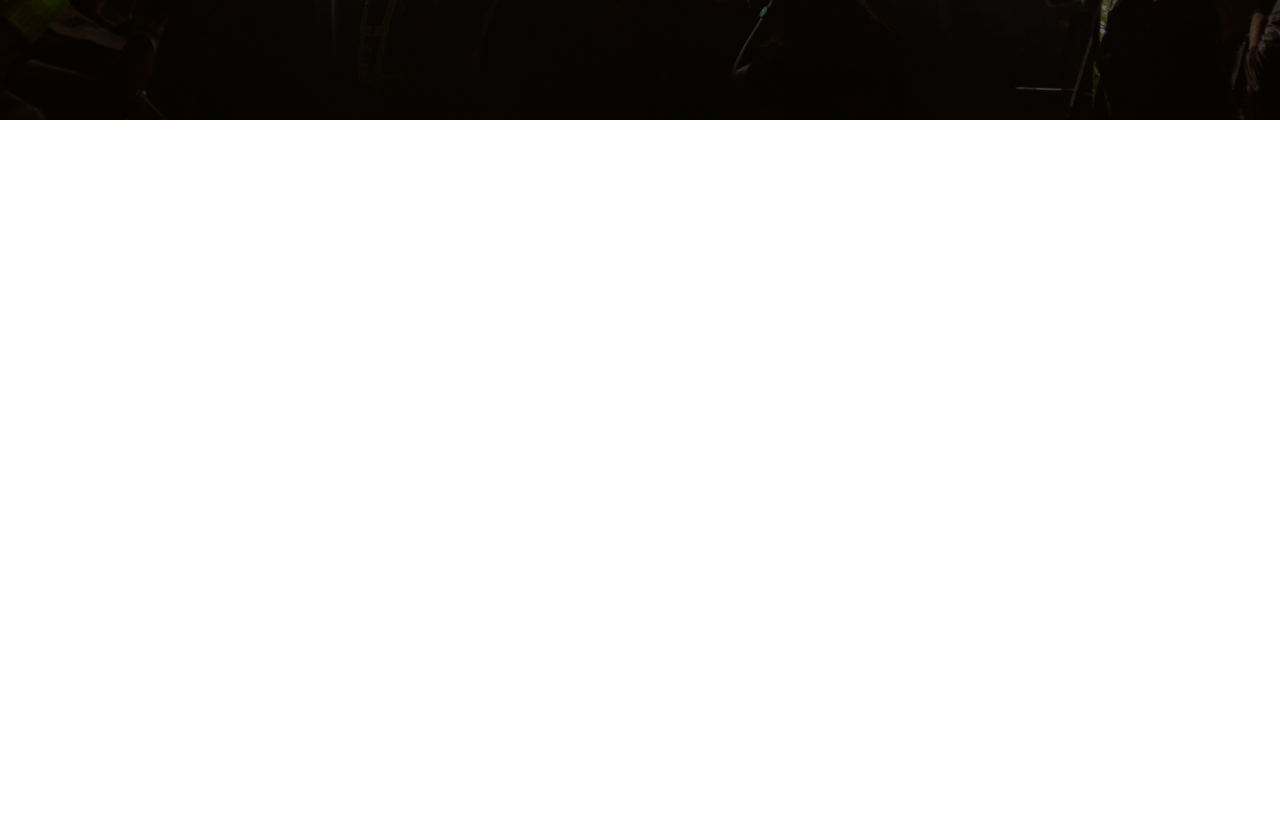
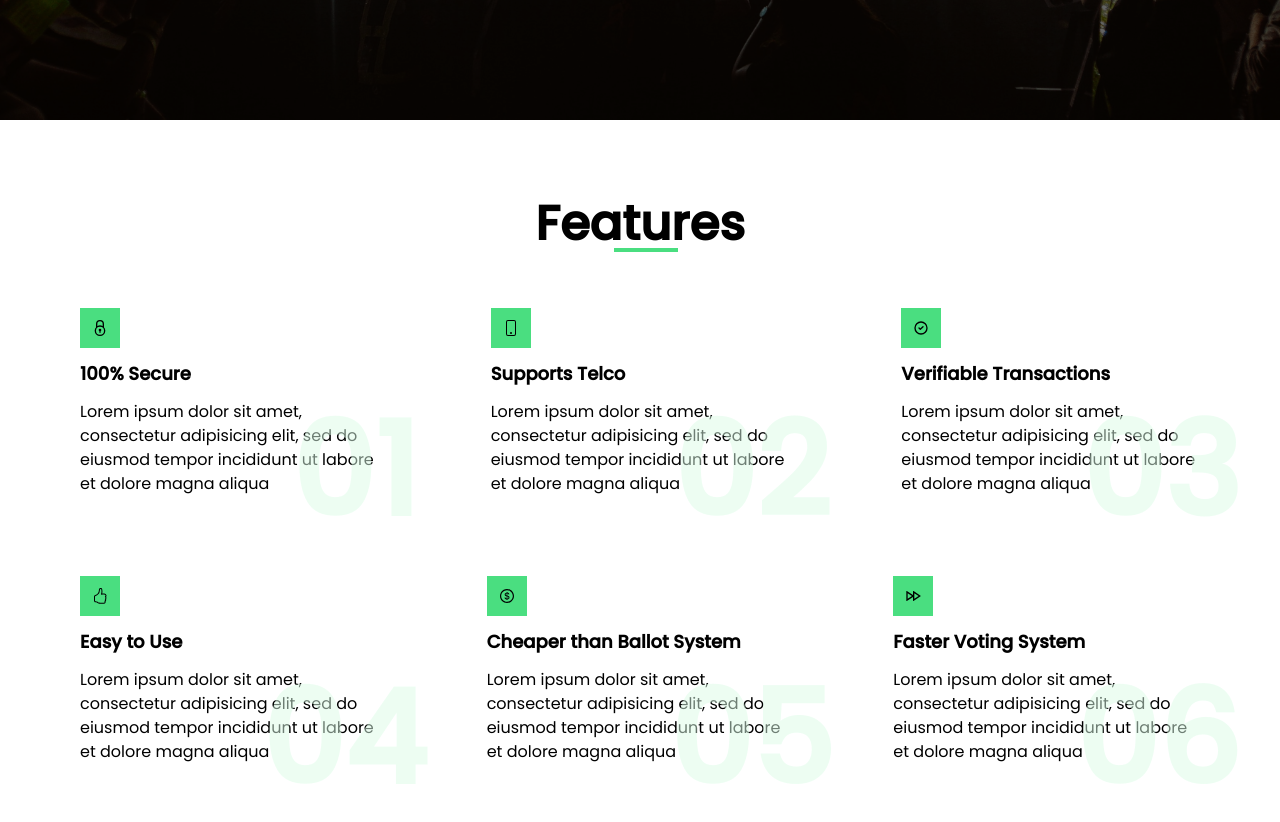
Before and after one commit to Pukka-Technologies/iVote, a Next.js app: page / in a window 1280 px wide. Shown: the part 680-1502 px from the top of the page. Before the commit the page ends 800 px from the top, so only its background shows below. Built offline with nearby package versions, Linux system fonts and the light colour scheme.

Commit message:
add features

```diff
--- a/components/Features.js
+++ b/components/Features.js
@@ -1,14 +1,101 @@
-import React from 'react'
+import React from "react";
+import {GrSecure} from "react-icons/gr"
+import { BsPhone, BsHandThumbsUp } from "react-icons/bs";
+import {HiOutlineCheckCircle} from "react-icons/hi"
+import {AiOutlineDollar} from "react-icons/ai"
+import {RiSpeedLine} from "react-icons/ri"
 
 const Features = () => {
   return (
-    <div className='flex flex-col justify-center items-center'>
-        <h1>Features</h1>
-        <div className='grid grid-cols-3'>
-          <div></div>
+    <div className="flex flex-col justify-center items-center font-text pt-20 relative">
+      <h1 className="pb-5 text-5xl font-bold after:bg-green-400 after:block after:w-16 after:h-1 after:absolute after:bottom-30 after:left-[48%]">
+        Features
+      </h1>
+      <div className="grid grid-cols-3 gap-8 px-10">
+        <div className="relative p-10 after:absolute after:block after:content-['01'] after:text-green-100 after:font-extrabold after:text-9xl after:opacity-50 after:bottom-0 after:right-0">
+          <p className="w-fit p-3 bg-green-400">
+            <GrSecure />
+          </p>
+          <p>
+            <h3 className="py-3 font-bold text-lg">100% Secure</h3>
+            <p>
+              Lorem ipsum dolor sit amet, consectetur adipisicing elit, sed do
+              eiusmod tempor incididunt ut labore et dolore magna aliqua
+            </p>
+          </p>
         </div>
+
+        <div className="relative p-10 after:absolute after:block after:content-['02'] after:text-green-100 after:font-extrabold after:text-9xl after:opacity-50 after:bottom-0 after:right-0">
+          <p className="w-fit p-3 bg-green-400">
+            <BsPhone />
+          </p>
+          <p>
+            <h3 className="py-3 font-bold text-lg">Supports Telco</h3>
+            <p>
+              Lorem ipsum dolor sit amet, consectetur adipisicing elit, sed do
+              eiusmod tempor incididunt ut labore et dolore magna aliqua
+            </p>
+          </p>
+        </div>
+
+        <div className="relative p-10 after:absolute after:block after:content-['03'] after:text-green-100 after:font-extrabold after:text-9xl after:opacity-50 after:bottom-0 after:right-0">
+          <p className="w-fit p-3 bg-green-400">
+            <HiOutlineCheckCircle />
+          </p>
+          <p>
+            <h3 className="py-3 font-bold text-lg">Verifiable Transactions</h3>
+            <p>
+              Lorem ipsum dolor sit amet, consectetur adipisicing elit, sed do
+              eiusmod tempor incididunt ut labore et dolore magna aliqua
+            </p>
+          </p>
+        </div>
+      </div>
+
+      <div className="grid grid-cols-3 gap-5 px-10">
+        <div className="relative p-10 after:absolute after:block after:content-['04'] after:text-green-100 after:font-extrabold after:text-9xl after:opacity-50 after:bottom-0 after:right-0">
+          <p className="w-fit p-3 bg-green-400">
+            <BsHandThumbsUp />
+          </p>
+          <p>
+            <h3 className="py-3 font-bold text-lg">Easy to Use</h3>
+            <p>
+              Lorem ipsum dolor sit amet, consectetur adipisicing elit, sed do
+              eiusmod tempor incididunt ut labore et dolore magna aliqua
+            </p>
+          </p>
+        </div>
+
+        <div className="relative p-10 after:absolute after:block after:content-['05'] after:text-green-100 after:font-extrabold after:text-9xl after:opacity-50 after:bottom-0 after:right-0">
+          <p className="w-fit p-3 bg-green-400">
+            <AiOutlineDollar />
+          </p>
+          <p>
+            <h3 className="py-3 font-bold text-lg">
+              Cheaper than Ballot System
+            </h3>
+            <p>
+              Lorem ipsum dolor sit amet, consectetur adipisicing elit, sed do
+              eiusmod tempor incididunt ut labore et dolore magna aliqua
+            </p>
+          </p>
+        </div>
+
+        <div className="relative p-10 after:absolute after:block after:content-['06'] after:text-green-100 after:font-extrabold after:text-9xl after:opacity-50 after:bottom-0 after:right-0">
+          <p className="w-fit p-3 bg-green-400">
+            <RiSpeedLine />
+          </p>
+          <p>
+            <h3 className="py-3 font-bold text-lg">Faster Voting System</h3>
+            <p>
+              Lorem ipsum dolor sit amet, consectetur adipisicing elit, sed do
+              eiusmod tempor incididunt ut labore et dolore magna aliqua
+            </p>
+          </p>
+        </div>
+      </div>
     </div>
-  )
-}
+  );
+};
 
-export default Features
+export default Features;
--- a/components/Header.js
+++ b/components/Header.js
@@ -8,12 +8,12 @@ const Header = () => {
       <div className="z-20 relative">
         <Navbar />
         <div className="items-center pt-40 flex flex-col justify-center">
-          <div className=" text-white font-text">
-            <h1 className="text-7xl font-extrabold text-left w-8/12 after:bg-green-400 after:block after:w-20 after:h-1 after:absolute after:top-96">
+          <div className=" text-white font-text flex flex-col items-center">
+            <h1 className="text-7xl font-extrabold w-8/12 text-center after:bg-green-400 after:block after:w-16 after:h-1 after:absolute after:top-96 after:left-[50%]">
               Event Execution with
               <span className="text-green-400"> Media Billo</span>
             </h1>
-            <p className="text-xl pt-8 pb-8 w-7/12">
+            <p className="text-xl pt-7 pb-7 w-7/12 text-center">
               Lorem ipsum dolor sit amet, consectetur adipisicing elit, sed do
               eiusmod tempor incididunt ut labore et dolore magna aliqua
             </p>
--- a/pages/index.js
+++ b/pages/index.js
@@ -1,3 +1,4 @@
+import Features from "../components/Features";
 import Header from "../components/Header";
 
 
@@ -5,6 +6,7 @@ export default function Home() {
   return (
     <div>
       <Header/>
+      <Features/>
     </div>
   );
 }
```
